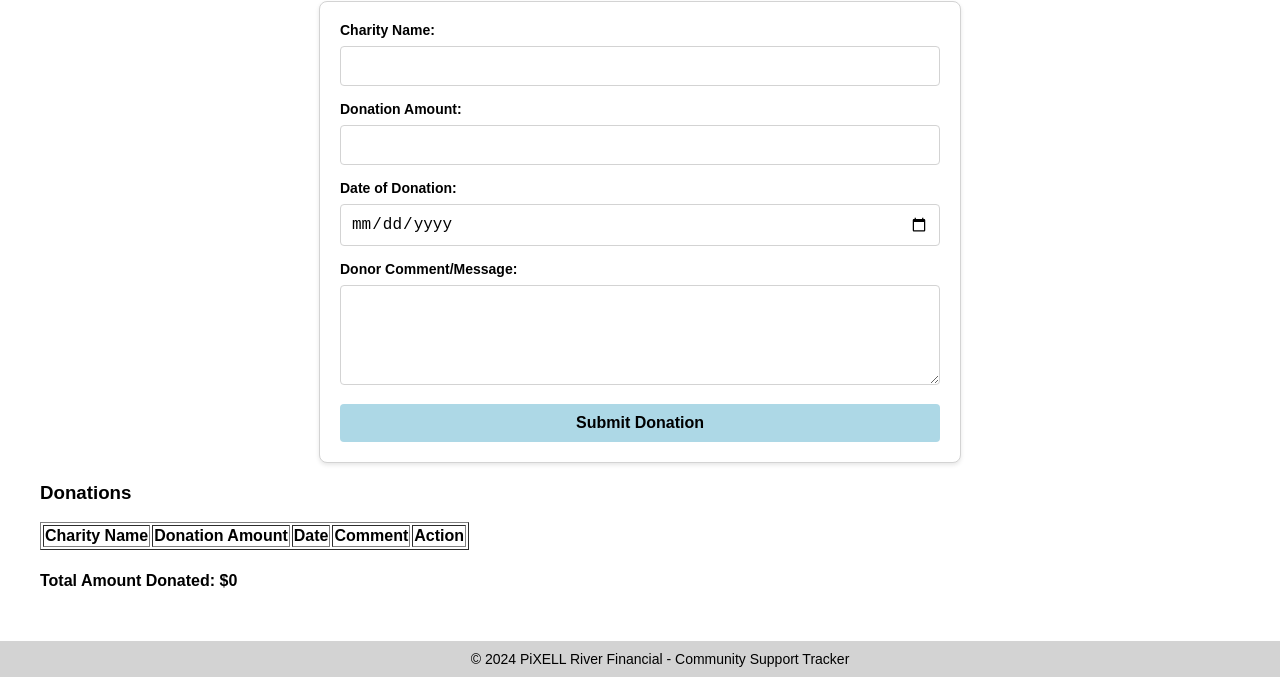
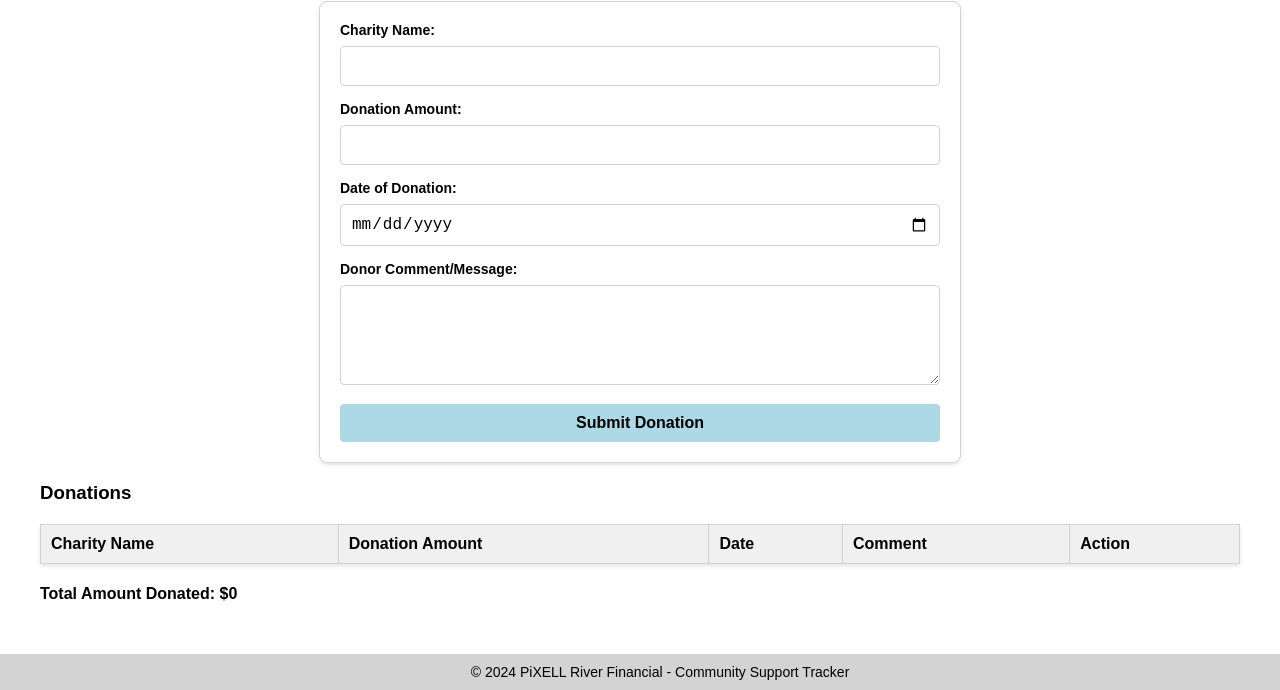
Before and after one commit to maulik6666/Community-Support-Tracker, a website: page donation_tracker.html in a window 1280 px wide. Shown: the part 183-873 px from the top of the page. Drawn offline with Linux system fonts and the light colour scheme.

Commit message:
Aligned form with the table

```diff
--- a/styles.css
+++ b/styles.css
@@ -70,3 +70,38 @@ button:hover {
 h2 {
     text-align: center;
 }
+
+/* Form and Table Container */
+main {
+    max-width: 600px; /* Set maximum width for both form and table */
+    margin: 0 auto; /* Center both form and table on the page */
+    padding: 20px;
+}
+
+/* Table Styles */
+table {
+    width: 100%; /* Matches the width of the form */
+    border-collapse: collapse; /* Ensures borders don't double up */
+    margin-top: 20px; /* Adds spacing between the form and the table */
+    font-size: 16px; /* Adjusts font size for readability */
+    box-shadow: 0 2px 4px rgba(0, 0, 0, 0.1); /* Subtle shadow for aesthetics */
+}
+
+th, td {
+    border: 1px solid #D3D3D3; /* Light gray border around each cell */
+    padding: 10px; /* Adds spacing inside cells */
+    text-align: left; /* Aligns text to the left */
+}
+
+th {
+    background-color: #F0F0F0; /* Light background for table headers */
+    font-weight: bold; /* Makes header text bold */
+}
+
+tr:nth-child(even) {
+    background-color: #F9F9F9; /* Light gray background for alternate rows */
+}
+
+tr:hover {
+    background-color: #F0F8FF; /* Light blue highlight on hover */
+}
```
